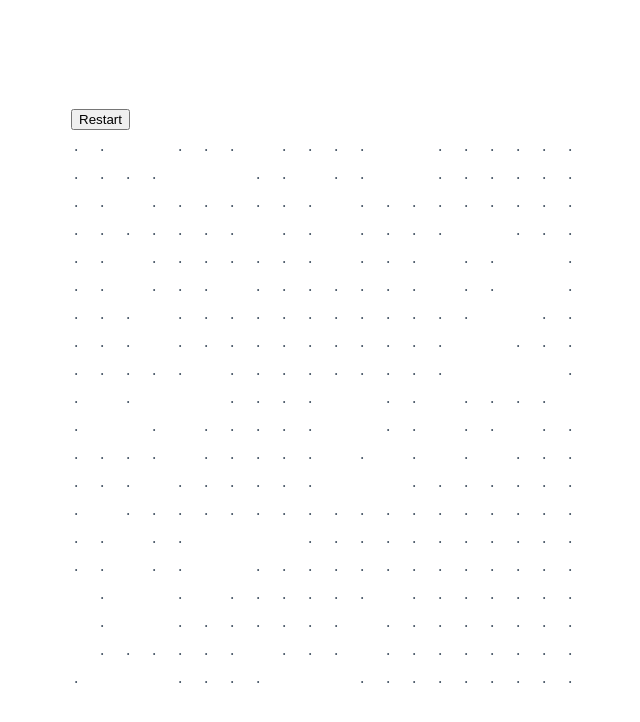
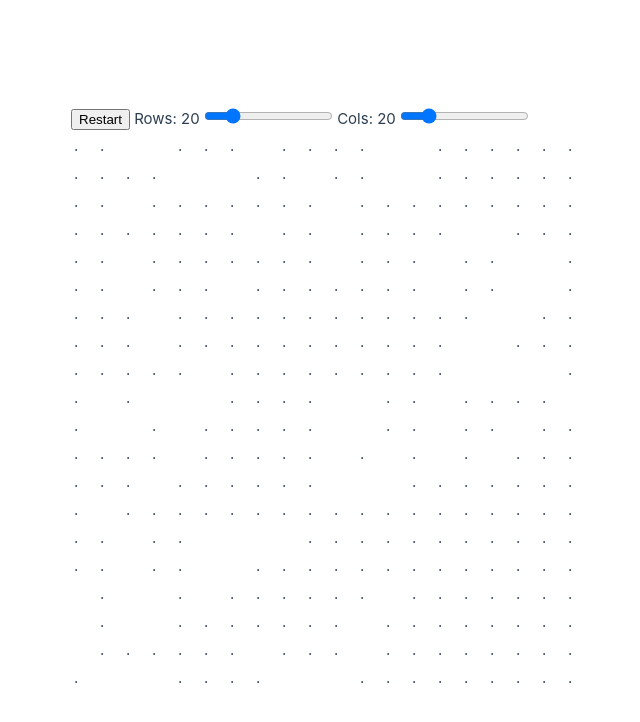
Before and after one commit to mudphone/vue-conways-game-of-life, a Vue app: page / in a window 1280 px wide. Shown: the top 722 px of the page, without its empty margins (47-687 px from the left). Built offline with nearby package versions, Linux system fonts and the light colour scheme.

Commit message:
Add col/row sliders

```diff
--- a/src/App.vue
+++ b/src/App.vue
@@ -8,8 +8,8 @@
 
 
 
-  const ROWS = 20
-  const COLS = 20
+  const DEFAULT_ROWS = 20
+  const DEFAULT_COLS = 20
   const INTERVAL_MILLIS = 500
 
 
@@ -19,20 +19,23 @@
 
 
   const startGame = (state, intervalMillis) => {
-    const rows = state.value.length
-    const cols = state.value[0].length
+    const rows = _.size(state.value)
+    const cols = _.size(_.first(state.value))
     return setInterval(() => iterateGame(rows, cols, state), intervalMillis)
   }
 
 
-  const initialState = getInitState(ROWS, COLS)
+  const numRows = ref(DEFAULT_ROWS)
+  const numCols = ref(DEFAULT_COLS)
+
+  const initialState = getInitState(numRows.value, numCols.value)
   const gameState = ref(initialState)
   let timer = startGame(gameState, INTERVAL_MILLIS)
 
 
   const restartGame = () => {
     clearTimeout(timer)
-    const initialState = getInitState(ROWS, COLS)
+    const initialState = getInitState(numRows.value, numCols.value)
     gameState.value = initialState
     timer = startGame(gameState, INTERVAL_MILLIS)
   }
@@ -43,13 +46,25 @@
     <button
       @click="restartGame"
       >Restart</button>
+    Rows: {{ numRows }}
+    <input
+      type="range"
+      min="2"
+      max="100"
+      v-model="numRows">
+    Cols: {{ numCols }}
+    <input
+      min="2"
+      max="100"
+      type="range"
+      v-model="numCols">
     <table>
       <tr
-        v-for="rowIdx in _.range(ROWS)"
+        v-for="rowIdx in _.range(_.size(gameState))"
         :key="rowIdx"
         >
         <game-cell
-          v-for="colIdx in _.range(COLS)"
+          v-for="colIdx in _.range(_.size(_.first(gameState)))"
           :key="colIdx"
           :cell-state="gameState[rowIdx][colIdx]"
           ></game-cell>
```
